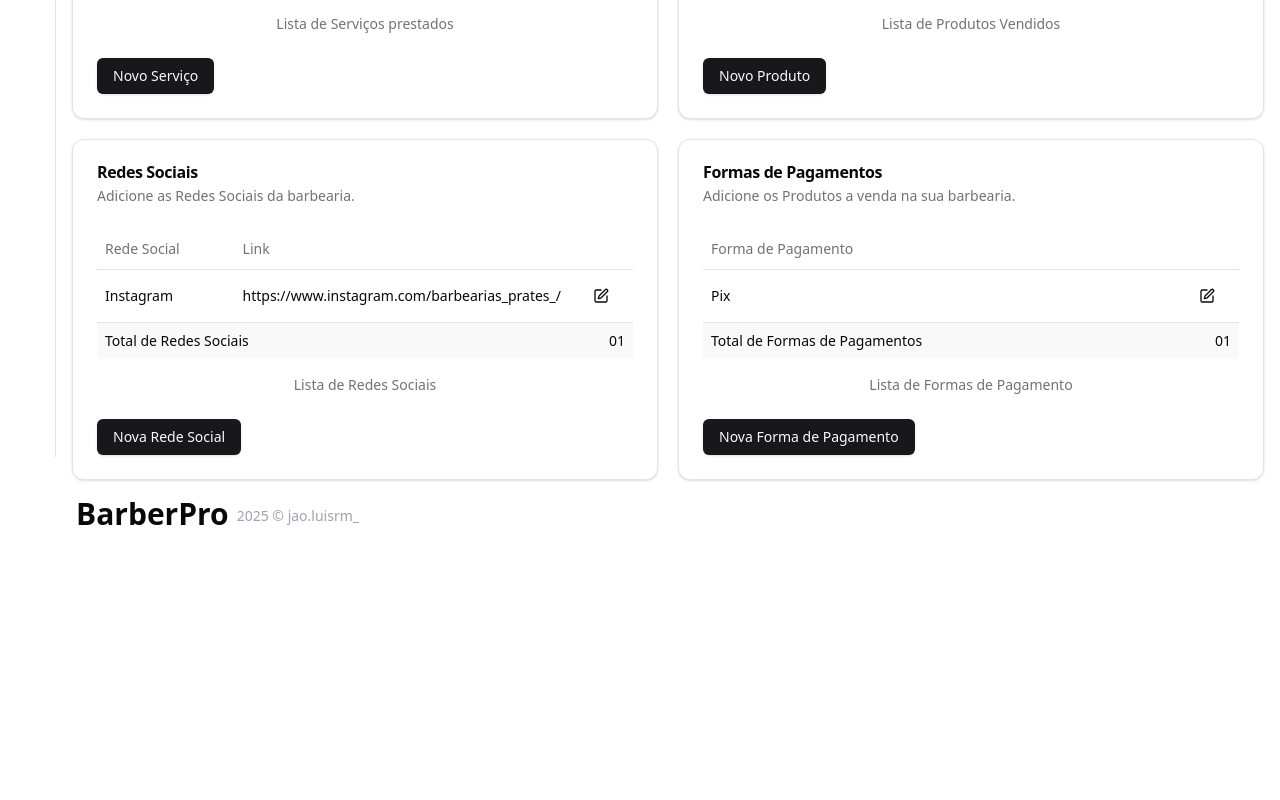
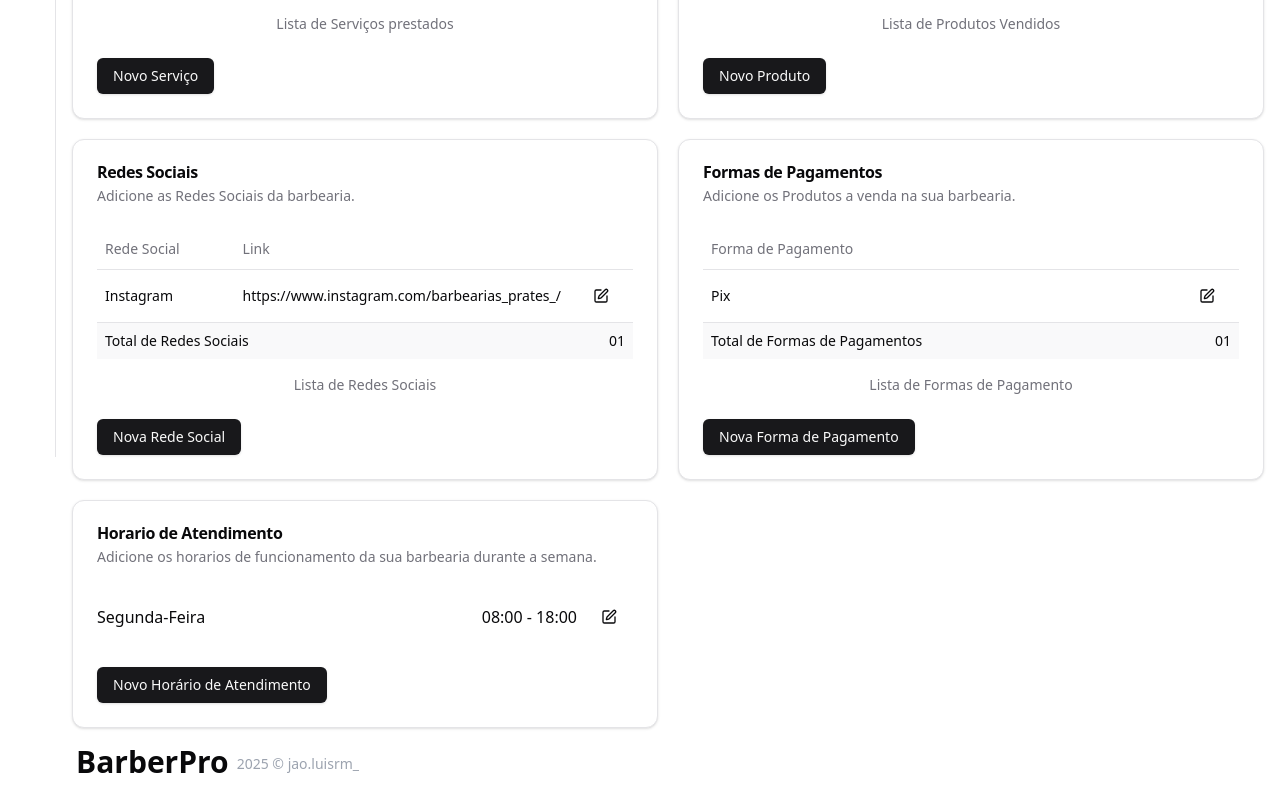
Before and after one commit to jooluisrm/barber-pro-barbearia, a Next.js app: page /barbearia in a window 1280 px wide. Shown: the part 343-1143 px from the top of the page. Before the commit the page ends 895 px from the top, so only its background shows below. Built offline with nearby package versions, Linux system fonts and the light colour scheme.

Commit message:
section para criar horario de atendimento da barbearia

```diff
--- a/src/components/barbearia/mainBarbearia.tsx
+++ b/src/components/barbearia/mainBarbearia.tsx
@@ -1,3 +1,4 @@
+import { CardOpeningHours } from "./openingHours/cardOpeningHours";
 import { CardPaymentMethod } from "./paymentMethod/cardPaymentMethod";
 import { CardProducts } from "./products/cardProducts";
 import { CardServices } from "./services/cardServices";
@@ -19,6 +20,7 @@ export const MainBarbearia = () => {
                 <CardProducts />
                 <CardSocialMidia />
                 <CardPaymentMethod />
+                <CardOpeningHours />
             </div>
         </main>
     );
--- /dev/null
+++ b/src/components/barbearia/openingHours/cardOpeningHours.tsx
@@ -0,0 +1,32 @@
+
+
+import {
+    Card,
+    CardContent,
+    CardDescription,
+    CardFooter,
+    CardHeader,
+    CardTitle,
+} from "@/components/ui/card"
+import { ItemOpeningHours } from "./itemOpeningHours";
+import { DialogNewOpeningHours } from "./dialogNewOpeningHours";
+
+
+
+export const CardOpeningHours = () => {
+
+    return (
+        <Card>
+            <CardHeader>
+                <CardTitle>Horario de Atendimento</CardTitle>
+                <CardDescription>Adicione os horarios de funcionamento da sua barbearia durante a semana.</CardDescription>
+            </CardHeader>
+            <CardContent className="">
+                <ItemOpeningHours />
+            </CardContent>
+            <CardFooter className="flex justify-between">
+                <DialogNewOpeningHours />
+            </CardFooter>
+        </Card>
+    );
+}
--- /dev/null
+++ b/src/components/barbearia/openingHours/dialogEditOpeningHours.tsx
@@ -0,0 +1,49 @@
+import { Button } from "@/components/ui/button"
+import {
+    Dialog,
+    DialogContent,
+    DialogDescription,
+    DialogFooter,
+    DialogHeader,
+    DialogTitle,
+    DialogTrigger,
+} from "@/components/ui/dialog"
+import { Input } from "@/components/ui/input"
+import { EditIcon, Scissors, Trash } from "lucide-react"
+
+export const DialogEditOpeningHours = () => {
+    return (
+        <Dialog>
+            <DialogTrigger asChild>
+                <Button variant={"ghost"}><EditIcon /></Button>
+            </DialogTrigger>
+            <DialogContent className="sm:max-w-[425px]">
+                <DialogHeader className="border-b pb-4">
+                    <DialogTitle className="text-2xl font-bold flex items-center gap-2">
+                        <Scissors className="w-6 h-6" />
+                        Editar Horário de Atendimento
+                    </DialogTitle>
+                    <DialogDescription className="text-muted-foreground mt-2">
+                        Atualize os detalhes deste Horário de Atendimento.
+                    </DialogDescription>
+                </DialogHeader>
+                <div className="grid grid-cols-2 gap-2">
+                    <div>
+                        <label htmlFor="">Horário de Início</label>
+                        <Input />
+                    </div>
+                    <div>
+                        <label htmlFor="">Horário de Fim</label>
+                        <Input />
+                    </div>
+                </div>
+                <DialogFooter className="gap-3">
+                    <Button variant={"destructive"}>
+                        <Trash />
+                    </Button>
+                    <Button>Salvar</Button>
+                </DialogFooter>
+            </DialogContent>
+        </Dialog>
+    )
+}
--- /dev/null
+++ b/src/components/barbearia/openingHours/dialogNewOpeningHours.tsx
@@ -0,0 +1,64 @@
+"use client"
+
+import { SelectDiaSemana } from "@/components/barbeiros/selectDiaSemana"
+import { Button } from "@/components/ui/button"
+import {
+    Dialog,
+    DialogContent,
+    DialogDescription,
+    DialogFooter,
+    DialogHeader,
+    DialogTitle,
+    DialogTrigger,
+} from "@/components/ui/dialog"
+import { Input } from "@/components/ui/input"
+import { Label } from "@/components/ui/label"
+import { PlusCircle } from "lucide-react"
+import { useState } from "react"
+
+
+export const DialogNewOpeningHours = () => {
+    const [selectDia, setSelectDia] = useState<string | null>(null);
+
+    const handleSelectDia = (value: string) => {
+        setSelectDia(value);
+    }
+
+    return (
+        <Dialog>
+            <DialogTrigger asChild>
+                <Button>Novo Horário de Atendimento</Button>
+            </DialogTrigger>
+            <DialogContent className="sm:max-w-[425px]">
+                <DialogHeader className="border-b pb-4">
+                    <DialogTitle className="text-2xl font-bold flex items-center gap-2">
+                        <PlusCircle className="w-6 h-6" />
+                        Cadastrar Novo Horário de Atendimento
+                    </DialogTitle>
+                    <DialogDescription className="text-muted-foreground mt-2">
+                        <span className="block text-sm text-primary/80 mt-1">
+                            O novo Horário de Atendimento aparecerar aparecerá na página da barbearia.
+                        </span>
+                    </DialogDescription>
+                </DialogHeader>
+                <div className="grid grid-cols-3 gap-2">
+                    <div>
+                        <label htmlFor="">Dia da semana</label>
+                        <SelectDiaSemana handleSelectDia={handleSelectDia}/>
+                    </div>
+                    <div>
+                        <label htmlFor="">Horário de Início</label>
+                        <Input />
+                    </div>
+                    <div>
+                        <label htmlFor="">Horário de Fim</label>
+                        <Input />
+                    </div>
+                </div>
+                <DialogFooter>
+                    <Button type="submit">Criar</Button>
+                </DialogFooter>
+            </DialogContent>
+        </Dialog>
+    )
+}
--- /dev/null
+++ b/src/components/barbearia/openingHours/itemOpeningHours.tsx
@@ -0,0 +1,35 @@
+"use client"
+
+import { Button } from "@/components/ui/button";
+import { useEffect, useState } from "react";
+import { DialogEditOpeningHours } from "./dialogEditOpeningHours";
+
+export const ItemOpeningHours = () => {
+
+    const [diaSemanaHoje, setDiaSemanaHoje] = useState<Date | number>(4);
+
+    useEffect(() => {
+        const pegarDiaSemanaHoje = () => {
+            const date = new Date();
+            setDiaSemanaHoje(date.getDay());
+        }
+
+        pegarDiaSemanaHoje();
+    }, []);
+
+    return (
+        <div className={`flex justify-between items-center py-2 ${diaSemanaHoje === 4 && "font-bold"}`}>
+            <div className="flex items-center gap-2">
+                <h2>Segunda-Feira</h2>
+                {
+                    diaSemanaHoje === 4 &&
+                    <span className={`text-sm text-green-600 border-2 border-green-700 rounded-full py-1 px-2 font-bold`}>Hoje</span>
+                }
+            </div>
+            <div className="flex items-center gap-2">
+                <span>08:00 - 18:00</span>
+                <DialogEditOpeningHours />
+            </div>
+        </div>
+    );
+}
--- a/src/components/barbeiros/selectDiaSemana.tsx
+++ b/src/components/barbeiros/selectDiaSemana.tsx
@@ -13,7 +13,7 @@ type Props = {
 export const SelectDiaSemana = ({ handleSelectDia }: Props) => {
     return (
         <Select onValueChange={handleSelectDia}>
-            <SelectTrigger className="w-[120px]">
+            <SelectTrigger className="max-w-[150px]">
                 <SelectValue placeholder="Dia da Semana" />
             </SelectTrigger>
             <SelectContent>
```
